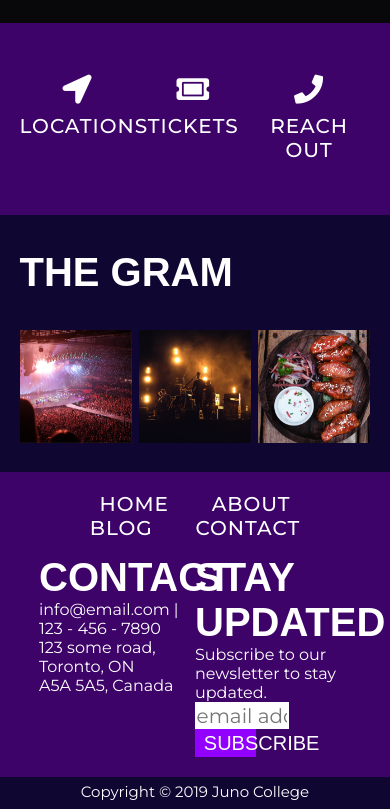
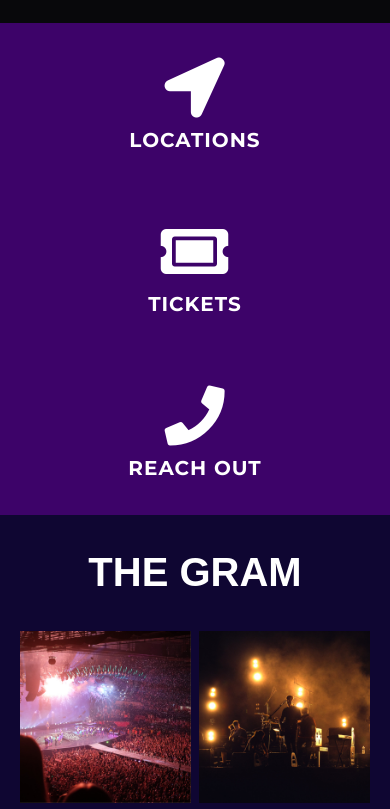
Before and after one commit to piercemorales/pierce-morales-project-one, a plain HTML site: page index.html in a window 390 px wide. Shown: the part 2783-3592 px from the top of the page. Drawn offline with Linux system fonts and the light colour scheme; a web font is replaced by a local one.

Commit message:
final draft :fire:

```diff
--- a/index.html
+++ b/index.html
@@ -95,12 +95,12 @@
           </div>
         </div>
         <div class="inquirySection clearfix">
-          <div class="iconSectionw wrapper">
+          <div class="iconSection wrapper">
             <nav class="inquiryNav">
               <ul>
-                <li><a href="#" class="icons"><i class="fas fa-location-arrow"></i></a><span class="iBreak">locations</span></li>
-                <li><a href="#" class="icons"><i class="fas fa-ticket-alt"></i></a><span class="iBreak">tickets</span></li>
-                <li><a href="#" class="icons"><i class="fas fa-phone"></i></a><span class="iBreak">reach out</span></li>
+                <li><a href="#" class="icons"><i class="fas fa-location-arrow"></i><span class="iBreak">locations</span></a></li>
+                <li><a href="#" class="icons"><i class="fas fa-ticket-alt"></i><span class="iBreak">tickets</span></a></li>
+                <li><a href="#" class="icons"><i class="fas fa-phone"></i><span class="iBreak">reach out</span></a></li>
               </ul>
             </nav>
           </div>
@@ -141,7 +141,7 @@
           <h3 class="footerTitles">Stay updated</h3>
           <p>Subscribe to our newsletter to stay updated.</p>
           <input class="emailInput" type="email" name="email" placeholder="email address">
-          <button class="subscribeBtn">subscribe</button>
+          <button type="submit" class="subscribeBtn">subscribe</button>
         </div>
       </div>
       <div class="copyright">
--- a/style.css
+++ b/style.css
@@ -99,7 +99,7 @@ a,
   background-image: url(assets/header-image.jpg);
   min-height: 700px;
   height: 90vh;
-  background-attachment: fixed;
+  /* background-attachment: fixed; */
   background-size: cover;
   text-align: center;
   background-repeat: no-repeat;
@@ -337,6 +337,10 @@ a,
   display: inline-block;
   width: 50%;
 }
+.emailInfo input[placeholder] {
+  font-size: 1.4rem;
+  padding: 10px;
+  }
 
 .contactInfo {
   float: left;
@@ -348,14 +352,16 @@ a,
   padding: 1%;
   width: 60%;
   font-size: 2rem;
+  float: left;
 }
 
 .subscribeBtn {
   background-color: #9200FF;
-  border: 1px solid #9200FF;
-  width: 39%;
-  padding: 1% 5%;
+  border: none;
+  width: 40%;
+  padding: 7px 10px;
   font-size: 2rem;
+  float: left;
 
 }
 
@@ -388,6 +394,7 @@ a,
   .footerInfo p {
     font-size: 1.6rem;
   }
+
   h2,h3 {
     font-size: 4.4rem;
   }
@@ -440,7 +447,6 @@ a,
   .ticketText {
     text-align: center;
   }
-
 
   .wrapper {
     max-width: 90%;
@@ -509,3 +515,85 @@ a,
   .ticketText h2 {
     padding-bottom: 20px;
   }
+
+  .inquiryNav i {
+    font-size: 6rem;
+  }
+
+  .iBreak {
+    font-weight: 700;
+
+  }
+
+  .inquiryNav ul li {
+    width: 100%;
+    padding: 10% 0;
+  }
+
+  .instaPic h2 {
+    text-align: center;
+  }
+
+  .instaPic li:nth-of-type(3){
+    display: none;
+  }
+
+  .instaPic ul li:nth-of-type(2) {
+    margin-right: 0;
+    }
+
+  .instaPic li {
+    width: calc((100% / 2) - 1%);
+
+  }
+
+.footerInfo {
+  text-align: center;
+}
+
+  .contactInfo {
+    float: none;
+    display: inline;
+  }
+
+  .contactInfo p {
+    line-height: 2.5rem;
+  }
+
+  .emailInfo {
+     display: inline;
+  }
+
+  .emailInfo h3 {
+    padding-top: 5%;
+  }
+
+  .emailInfo p {
+    padding: 5px 0 20px 0;
+  }
+
+  .emailInput,
+  .subscribeBtn {
+    float: none;
+    display: inline;
+    width: 100%;
+  }
+
+  .emailInput {
+    margin-bottom: 10px;
+
+  }
+
+  .subscribeBtn,
+  .emailInput{
+    padding: 10px 15px;
+  }
+
+  .emailInfo input[placeholder] {
+    text-align: center;
+  }
+
+  .footerInfo {
+    padding: 5% 0;
+  }
+}
```
